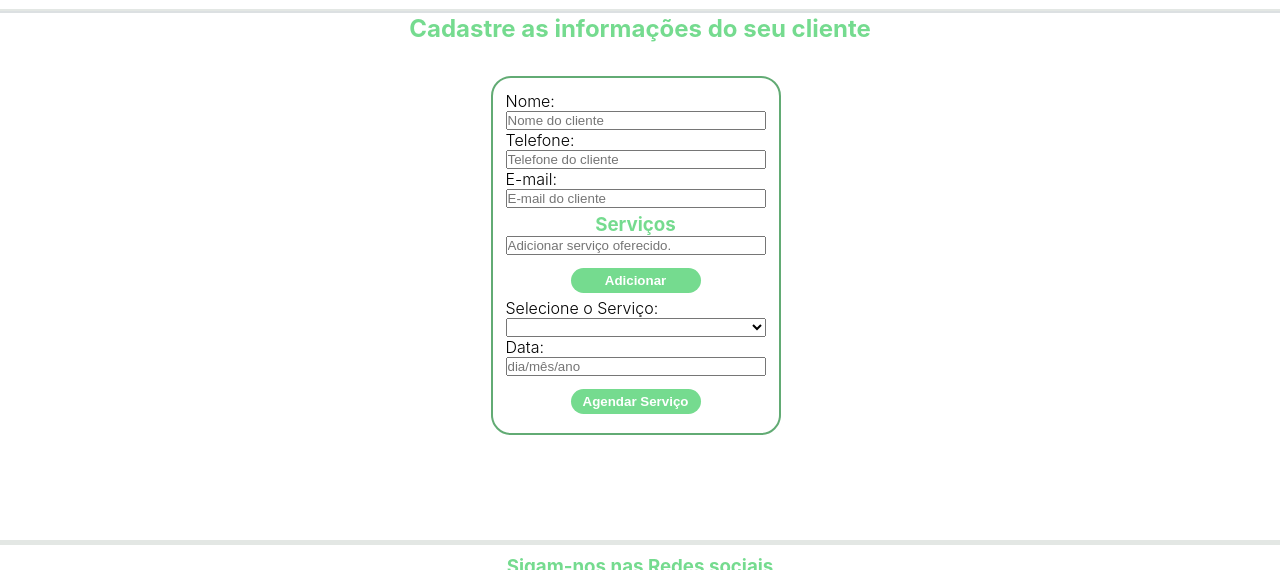
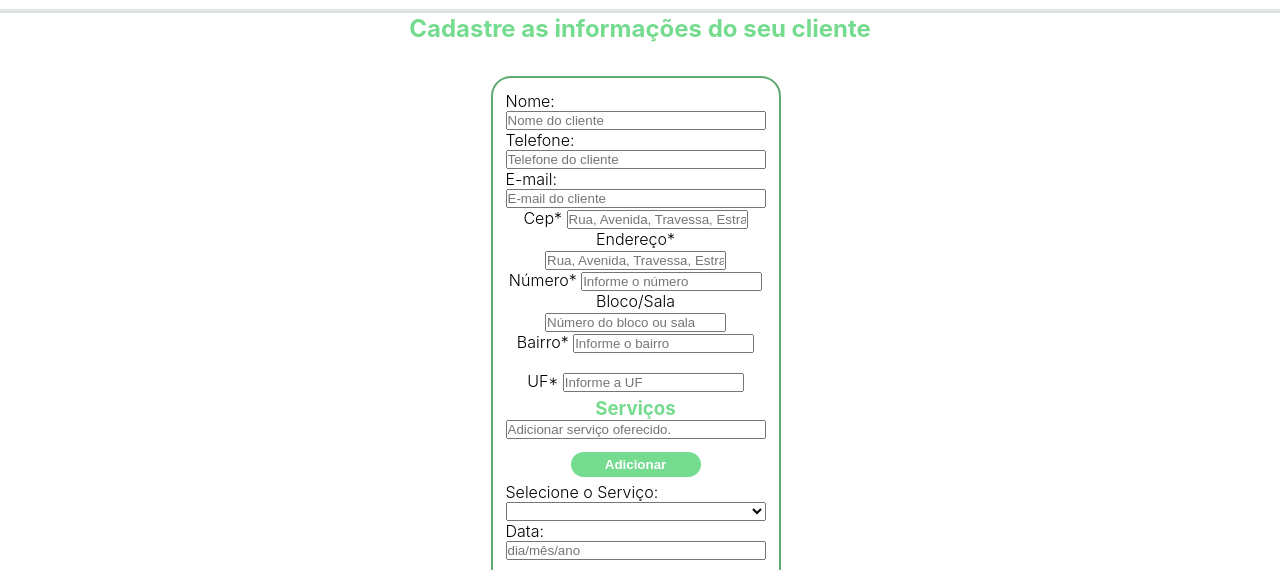
Before and after one commit to nayaracferreira/projeto_crm, a plain HTML site: page agendamento.html in a window 1280 px wide. Shown: the part 91-661 px from the top of the page. Drawn offline with Linux system fonts and the light colour scheme.

Commit message:
Update agendamento.html
Adicionamos a parte do Endereço (Cep, endereço, número, bloco, e UF.

```diff
--- a/agendamento.html
+++ b/agendamento.html
@@ -27,7 +27,37 @@
 
             <label>E-mail: </label>
             <input type="text"placeholder="E-mail do cliente" name="emailDoCliente" id="emailDoCliente" class="informacaoTexto" > <!-- Index 2 -->
+        <!-- -----------------------------------ADICIONADO--INICÍO------------------------------------------------ -->
+            <div>
+                <label for="cep">Cep*</label><!--Adicionar no gitHub-->
+                <input name="cep" type="text" id="Cep" placeholder="Rua, Avenida, Travessa, Estrada, Praça, Viela, ..." required>
+            </div>
 
+            <div>
+                <label for="endereco">Endereço*</label>
+                <input name="endereco" type="text" id="endereco" placeholder="Rua, Avenida, Travessa, Estrada, Praça, Viela, ..." required>
+            </div>
+
+            <div>
+                <label for="numero">Número*</label>
+                <input name="numero" type="text" id="numero" placeholder="Informe o número" required>
+            </div>
+
+            <div>
+                <label for="blocoSala">Bloco/Sala</label>
+                <input name="blocoSala" type="text" id="blocoSala" placeholder="Número do bloco ou sala">
+            </div>
+
+            <div>
+                <label for="bairro">Bairro*</label>
+                <input name="bairro" type="text" id="bairro" placeholder="Informe o bairro" required>
+            </div>
+
+            <div>
+                <label for="uf">UF*</label>
+                <input name="uf" type="text" id="uf" placeholder="Informe a UF" required>
+            </div>
+<!-- -----------------------------------ADICIONADO--INICÍO------------------------------------------------ -->
             <h3>Serviços</h3>
             <input type="text" id="caixaTextoInputServico"  placeholder="Adicionar serviço oferecido.">
             <button type="button" id="botaoAdicionarServico" class="btnAgendamento">Adicionar</button>
```
